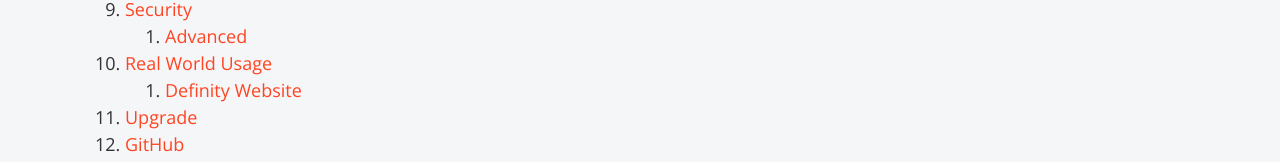
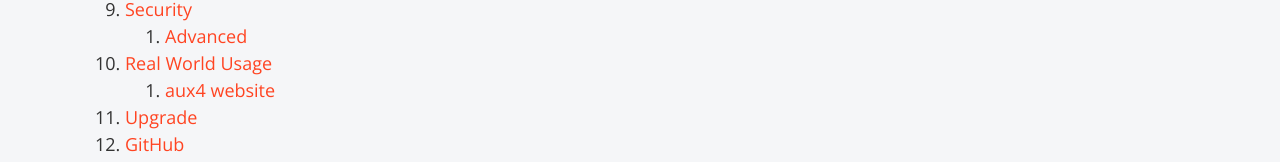
Before and after one commit to aux4/aux4.io, a React (Create React App) app: page /learn in a window 1280 px wide. Shown: the part 608-770 px from the top of the page. Built offline with nearby package versions, Linux system fonts and the light colour scheme; a web font is replaced by a local one.

Commit message:
fix 404 on github pages

```diff
--- a/package.json
+++ b/package.json
@@ -23,7 +23,7 @@
   },
   "scripts": {
     "start": "react-scripts start",
-    "build": "react-scripts build",
+    "build": "react-scripts build && cp build/index.html build/404.html",
     "test": "react-scripts test",
     "eject": "react-scripts eject"
   },
--- a/src/App.js
+++ b/src/App.js
@@ -9,7 +9,7 @@ import './App.css';
 function App() {
   return (
     <div>
-      <Router>
+      <Router basename={process.env.PUBLIC_URL}>
         <PageRouter />
         <Footer />
       </Router>
--- a/src/wiki/ReferenceWiki.js
+++ b/src/wiki/ReferenceWiki.js
@@ -17,7 +17,7 @@ const text = `
 1. [Security](#security)
     1. [Advanced](#advanced)
 1. [Real World Usage](#real-world-usage)
-    1. [Definity Website](#definity-website)
+    1. [aux4 website](#aux4-website)
 1. [Upgrade](#upgrade)
 1. [GitHub](#github)
 1. [Bugs and Features](#bugs-and-features)
@@ -395,9 +395,9 @@ $ aux4 $ encrypt passowrd
 
 # Real World Usage
 
-## Definity Website
+## aux4 website
 
-The Definity Website uses the **aux4** to deploy the website in the GitHub Pages.
+The aux4 website uses the **aux4** to deploy the website in the GitHub Pages.
 
 This script is responsible for clone the static website repository, merge the changes push it again to the repository and them remove the temporary directory.
 
@@ -419,7 +419,7 @@ This script is responsible for clone the static website repository, merge the ch
               {
                 "name": "directory",
                 "text": "Temporary directory to clone the website repository",
-                "default": "~/.definity-website"
+                "default": "~/.aux4.io"
               }
             ]
           }
@@ -428,7 +428,7 @@ This script is responsible for clone the static website repository, merge the ch
           "value": "deploy",
           "execute": [
             "mkdir $directory",
-            "git clone https://github.com/DefinityLabs/definitylabs.github.io.git $directory",
+            "git clone https://github.com/aux4/aux4.github.io.git $directory",
             "rm -rf \${directory}/static",
             "rm -rf build",
             "npm run build",
@@ -445,7 +445,7 @@ This script is responsible for clone the static website repository, merge the ch
               {
                 "name": "directory",
                 "text": "Temporary directory to clone the website repository",
-                "default": "~/.definity-website"
+                "default": "~/.aux4.io"
               },
               {
                 "name": "message",
```
